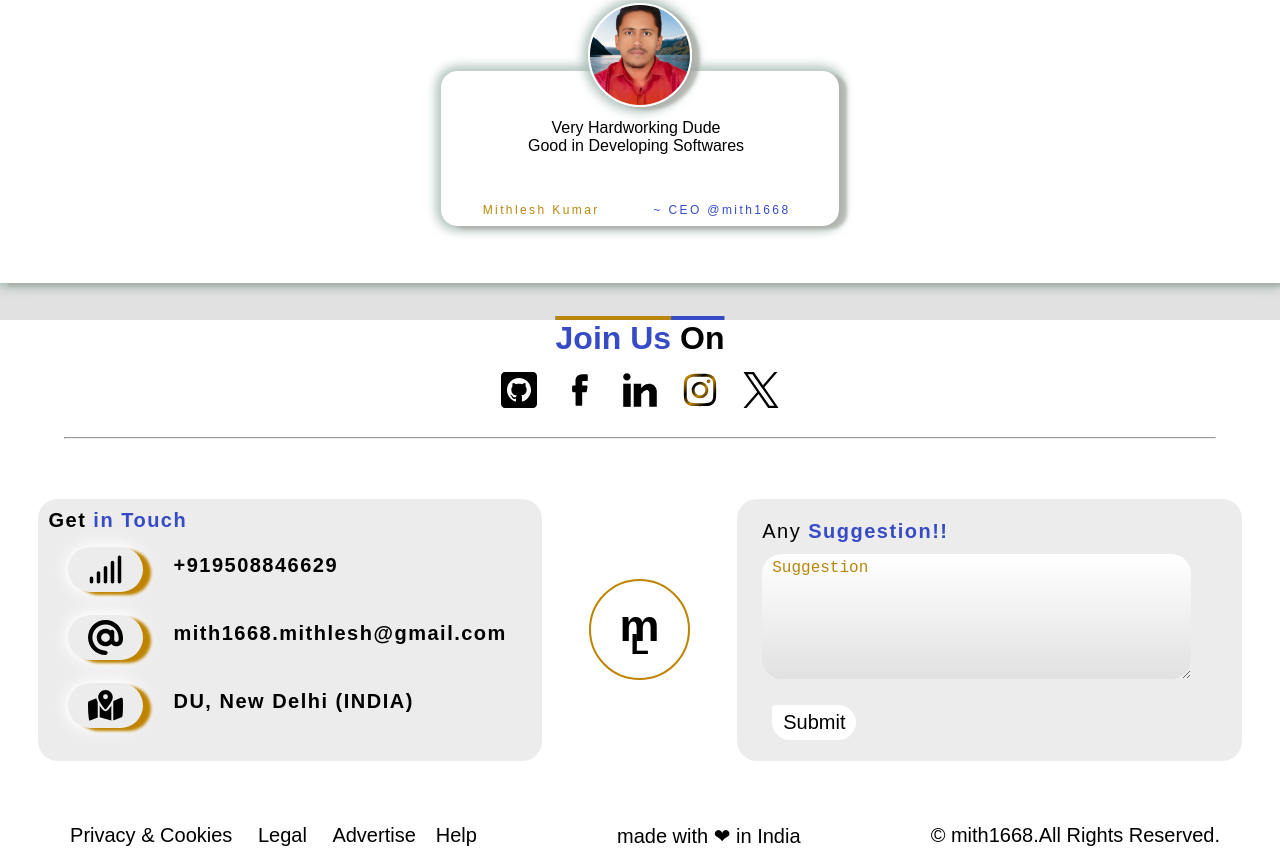
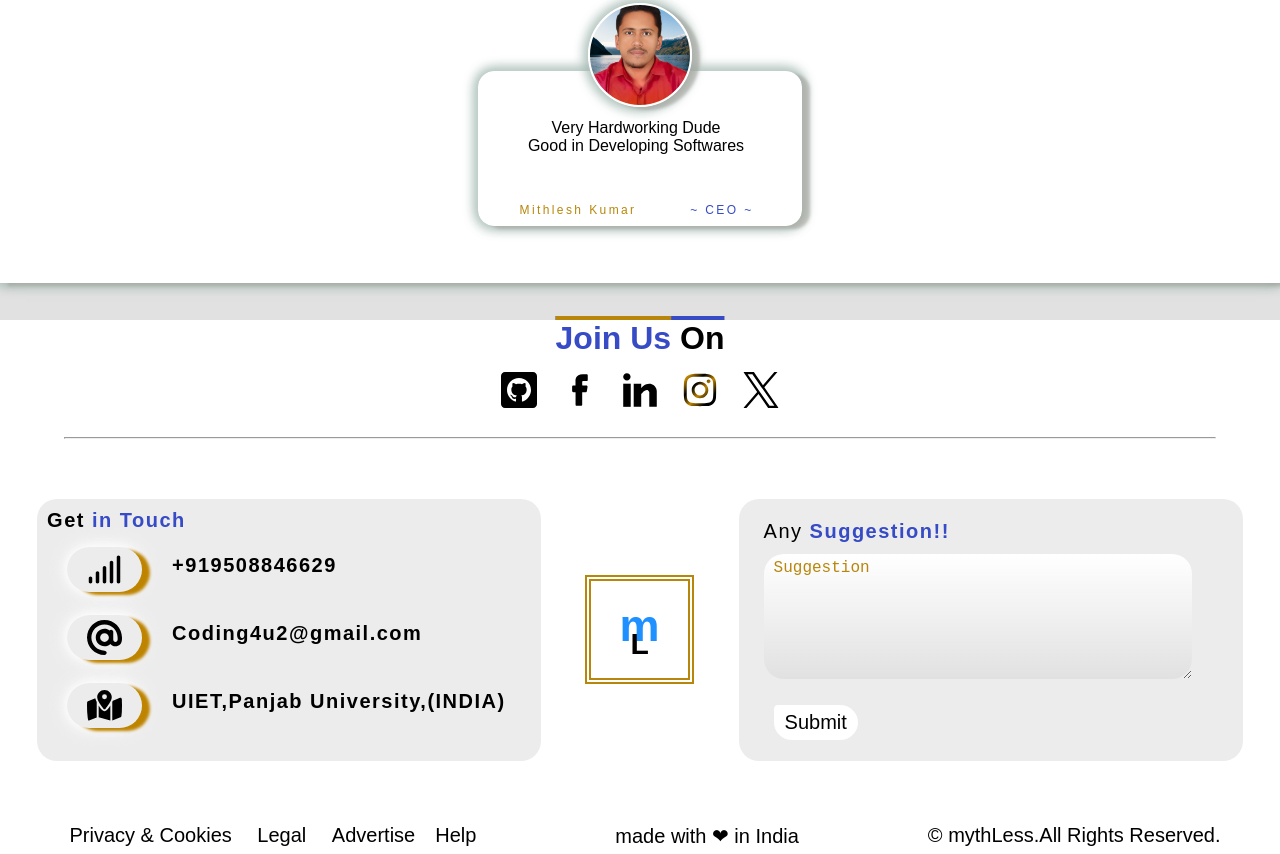
Before and after one commit to MithleshKr-Pro/MyPortfolio, a plain HTML site: page index.html in a window 1280 px wide. Shown: the part 1352-2206 px from the top of the page. Drawn offline with Linux system fonts and the light colour scheme.

Commit message:
Reupdated

```diff
--- a/index.html
+++ b/index.html
@@ -186,9 +186,9 @@
         </div>
     </div>
     <div class="my_navbar">
-        <div class="top_logo"><div class="top_logo_letter1">m</div><div class="top_logo_letter2">L</div></div><h2 style="padding: 0.3rem;letter-spacing: 2px;z-index: 4;text-wrap: pretty;"> mythLess</h2>
+        <div class="top_logo"><div class="top_logo_letter1" style="color: dodgerblue;">m</div><div class="top_logo_letter2">L</div></div><h2 style="padding: 0.3rem;letter-spacing: 2px;z-index: 4;text-wrap: pretty;"><span class="1half" style="color: dodgerblue;">myth</span><span class="2half">Less</span></h2>
     </div>
-    <div class="front_font"><span style="color: #364bc5;">Have a Look at <div style="color: darkgoldenrod;">ME..</div></span></div>
+    <div class="front_font"><span style="color: #364bc5;">Have a Look at my<div style="color: darkgoldenrod;">RESUME...</div></span></div>
     <div class="portfolio">
     <div class="intro">
         <h2>Introduction</h2>
@@ -265,7 +265,7 @@
             Very Hardworking Dude <br>
             Good in Developing Softwares <br>
             <span class="review_content" style="color: darkgoldenrod;">Mithlesh Kumar</span>
-            <span class="review_content" style="color: #364bc5;">~ CEO @mith1668</span>
+            <span class="review_content" style="color: #364bc5;">~ CEO ~</span>
         </p>
         </div>
         </div>
@@ -299,11 +299,11 @@
                 Get <span style="color: #364bc5;">in Touch</span><br>
                 <ul style="list-style-type:none;">
                     <li><svg id="contactus" xmlns="http://www.w3.org/2000/svg" viewBox="0 0 640 512"><!--!Font Awesome Free 6.6.0 by @fontawesome - https://fontawesome.com License - https://fontawesome.com/license/free Copyright 2024 Fonticons, Inc.--><path fill="#000000" d="M576 0c17.7 0 32 14.3 32 32l0 448c0 17.7-14.3 32-32 32s-32-14.3-32-32l0-448c0-17.7 14.3-32 32-32zM448 96c17.7 0 32 14.3 32 32l0 352c0 17.7-14.3 32-32 32s-32-14.3-32-32l0-352c0-17.7 14.3-32 32-32zM352 224l0 256c0 17.7-14.3 32-32 32s-32-14.3-32-32l0-256c0-17.7 14.3-32 32-32s32 14.3 32 32zM192 288c17.7 0 32 14.3 32 32l0 160c0 17.7-14.3 32-32 32s-32-14.3-32-32l0-160c0-17.7 14.3-32 32-32zM96 416l0 64c0 17.7-14.3 32-32 32s-32-14.3-32-32l0-64c0-17.7 14.3-32 32-32s32 14.3 32 32z"/></svg><span class="list_items">+919508846629</span></li>
-                    <li><svg id="contactus" xmlns="http://www.w3.org/2000/svg" viewBox="0 0 512 512"><!--!Font Awesome Free 6.6.0 by @fontawesome - https://fontawesome.com License - https://fontawesome.com/license/free Copyright 2024 Fonticons, Inc.--><path fill="#000000" d="M256 64C150 64 64 150 64 256s86 192 192 192c17.7 0 32 14.3 32 32s-14.3 32-32 32C114.6 512 0 397.4 0 256S114.6 0 256 0S512 114.6 512 256l0 32c0 53-43 96-96 96c-29.3 0-55.6-13.2-73.2-33.9C320 371.1 289.5 384 256 384c-70.7 0-128-57.3-128-128s57.3-128 128-128c27.9 0 53.7 8.9 74.7 24.1c5.7-5 13.1-8.1 21.3-8.1c17.7 0 32 14.3 32 32l0 80 0 32c0 17.7 14.3 32 32 32s32-14.3 32-32l0-32c0-106-86-192-192-192zm64 192a64 64 0 1 0 -128 0 64 64 0 1 0 128 0z"/></svg><span class="list_items">mith1668.mithlesh@gmail.com</span></li>
-                    <li><svg id="contactus" xmlns="http://www.w3.org/2000/svg" viewBox="0 0 576 512"><!--!Font Awesome Free 6.6.0 by @fontawesome - https://fontawesome.com License - https://fontawesome.com/license/free Copyright 2024 Fonticons, Inc.--><path fill="#000000" d="M408 120c0 54.6-73.1 151.9-105.2 192c-7.7 9.6-22 9.6-29.6 0C241.1 271.9 168 174.6 168 120C168 53.7 221.7 0 288 0s120 53.7 120 120zm8 80.4c3.5-6.9 6.7-13.8 9.6-20.6c.5-1.2 1-2.5 1.5-3.7l116-46.4C558.9 123.4 576 135 576 152l0 270.8c0 9.8-6 18.6-15.1 22.3L416 503l0-302.6zM137.6 138.3c2.4 14.1 7.2 28.3 12.8 41.5c2.9 6.8 6.1 13.7 9.6 20.6l0 251.4L32.9 502.7C17.1 509 0 497.4 0 480.4L0 209.6c0-9.8 6-18.6 15.1-22.3l122.6-49zM327.8 332c13.9-17.4 35.7-45.7 56.2-77l0 249.3L192 449.4 192 255c20.5 31.3 42.3 59.6 56.2 77c20.5 25.6 59.1 25.6 79.6 0zM288 152a40 40 0 1 0 0-80 40 40 0 1 0 0 80z"/></svg><span class="list_items">DU, New Delhi (INDIA)</span></li>
+                    <li><svg id="contactus" xmlns="http://www.w3.org/2000/svg" viewBox="0 0 512 512"><!--!Font Awesome Free 6.6.0 by @fontawesome - https://fontawesome.com License - https://fontawesome.com/license/free Copyright 2024 Fonticons, Inc.--><path fill="#000000" d="M256 64C150 64 64 150 64 256s86 192 192 192c17.7 0 32 14.3 32 32s-14.3 32-32 32C114.6 512 0 397.4 0 256S114.6 0 256 0S512 114.6 512 256l0 32c0 53-43 96-96 96c-29.3 0-55.6-13.2-73.2-33.9C320 371.1 289.5 384 256 384c-70.7 0-128-57.3-128-128s57.3-128 128-128c27.9 0 53.7 8.9 74.7 24.1c5.7-5 13.1-8.1 21.3-8.1c17.7 0 32 14.3 32 32l0 80 0 32c0 17.7 14.3 32 32 32s32-14.3 32-32l0-32c0-106-86-192-192-192zm64 192a64 64 0 1 0 -128 0 64 64 0 1 0 128 0z"/></svg><span class="list_items">Coding4u2@gmail.com</span></li>
+                    <li><svg id="contactus" xmlns="http://www.w3.org/2000/svg" viewBox="0 0 576 512"><!--!Font Awesome Free 6.6.0 by @fontawesome - https://fontawesome.com License - https://fontawesome.com/license/free Copyright 2024 Fonticons, Inc.--><path fill="#000000" d="M408 120c0 54.6-73.1 151.9-105.2 192c-7.7 9.6-22 9.6-29.6 0C241.1 271.9 168 174.6 168 120C168 53.7 221.7 0 288 0s120 53.7 120 120zm8 80.4c3.5-6.9 6.7-13.8 9.6-20.6c.5-1.2 1-2.5 1.5-3.7l116-46.4C558.9 123.4 576 135 576 152l0 270.8c0 9.8-6 18.6-15.1 22.3L416 503l0-302.6zM137.6 138.3c2.4 14.1 7.2 28.3 12.8 41.5c2.9 6.8 6.1 13.7 9.6 20.6l0 251.4L32.9 502.7C17.1 509 0 497.4 0 480.4L0 209.6c0-9.8 6-18.6 15.1-22.3l122.6-49zM327.8 332c13.9-17.4 35.7-45.7 56.2-77l0 249.3L192 449.4 192 255c20.5 31.3 42.3 59.6 56.2 77c20.5 25.6 59.1 25.6 79.6 0zM288 152a40 40 0 1 0 0-80 40 40 0 1 0 0 80z"/></svg><span class="list_items">UIET,Panjab University,(INDIA)</span></li>
                 </ul>
             </div>
-            <div class="div8"><div class="logofooter"><div class="logo_letter1">m</div><div class="logo_letter2">L</div></div></div>
+            <div class="div8"><div class="logofooter"><div class="logo_letter1" style="color: dodgerblue;">m</div><div class="logo_letter2">L</div></div></div>
             <div id="div9">
             Any <span style="color: #364bc5;font-weight: 600;">Suggestion!!</span>
             <textarea  name="feedback" id="feedback" placeholder="Suggestion" rows="5"></textarea><br>
@@ -313,7 +313,7 @@
         </div>
         <footer>
             <div class="footer">
-            <div class="privacy"><a href="bjsb">Privacy & Cookies</a> <a href="bjsb">Legal</a> <a href="bjsb">Advertise</a><a href="bjsb">Help</a></div><div class="withlove"><a>made with <span>&#10084;</span> in India</a></div><div class="copyright"> &#169; mith1668.All Rights Reserved.</div></div>
+            <div class="privacy"><a href="#">Privacy & Cookies</a> <a href="#">Legal</a> <a href="#">Advertise</a><a href="#">Help</a></div><div class="withlove"><a>made with <span>&#10084;</span> in India</a></div><div class="copyright"> &#169; mythLess.All Rights Reserved.</div></div>
         </footer>
         </div>
 
--- a/style.css
+++ b/style.css
@@ -63,16 +63,17 @@ body{
 }
 .top_logo{
     background-color: #ffffff;
-    border-radius: 50%;
+    /* border-radius: 50%; */
     font-weight: 900;
     color: #000000;
     padding: .01em 0.01em .015em .01em;
     align-self: center;/*for align within own div*/
-    border:2px solid #be8400;
+    border:4px double darkgoldenrod;
     height: 1.8em;
     width: 1.8em;
     text-align: center;
     align-content: center;
+    align-items: center;
     font-family: Arial, Helvetica, sans-serif;
 }
 .top_logo_letter1{
@@ -98,7 +99,7 @@ body{
 h1,h2{
     text-align: center;
     letter-spacing: 4px;
-    text-decoration: 2px #be8400 underline;
+    /* text-decoration: 2px #be8400 underline; */
 }
 .intro,.i_am_doing,.my_projects,.my_ambitions,.my_hobbies,.i_know{
     border:1px solid darkgoldenrod;
@@ -143,6 +144,7 @@ ul{
     border-radius: 50%;
     background-image:url("Mithlesh3.jpeg");
     background-position: center;
+    object-fit: cover;
     background-size: cover;
     background-repeat: no-repeat;
     height: 100px;
@@ -308,12 +310,12 @@ li{
 }*/
 .logofooter{
     background-color: #ffffff;
-    border-radius: 50%;
+    /* border-radius: 50%; */
     font-weight: 900;
     color: #000000;
     padding: 1em 1em 1.5em 1em;
     align-self: center;/*for align within own div*/
-    border:2px solid #be8400;
+    border:6px double darkgoldenrod;
     height: 4em;
     width: 4.5em;
     text-align: center;
```
